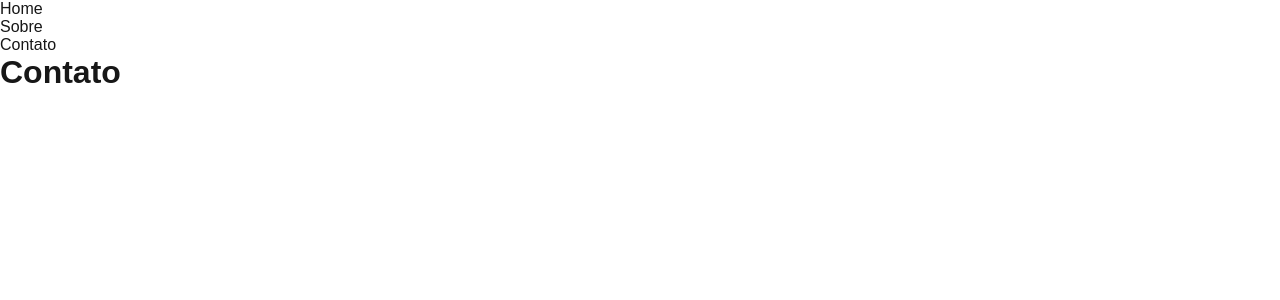
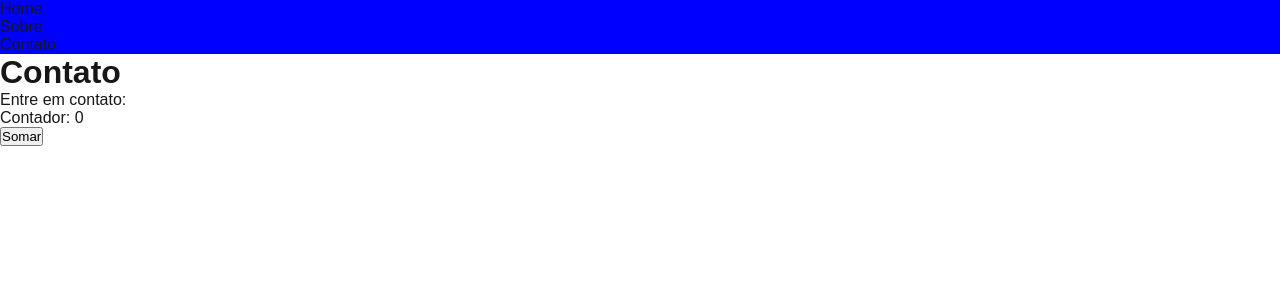
Before and after one commit to wagnerferreiraf/projeto-front-2b, a Next.js app: page /contato in a window 1280 px wide. Shown: the top 300 px of the page. Built offline with nearby package versions, Linux system fonts and the light colour scheme.

Commit message:
Aula do dia 06/08/2026

```diff
--- a/src/app/contato/page.js
+++ b/src/app/contato/page.js
@@ -1,9 +1,20 @@
 import styles from './page.module.css';
 
 export default function Contato() {
+    let msg = 'Entre em contato:';
+    let cont = 0;
+
+    const somar = () => {
+        cont++;
+        console.log('Contador: ' + cont);
+    }
+
     return (
         <main>
             <h1>Contato</h1>
+            <p>{msg}</p>
+            <p>Contador: {cont}</p>
+            <button onClick={somar}>Somar</button>
         </main>
     )
 }
--- a/src/app/page.js
+++ b/src/app/page.js
@@ -1,3 +1,4 @@
+import Image from "next/image";
 import styles from "./page.module.css";
 
 export default function Home() {
@@ -6,6 +7,7 @@ export default function Home() {
       <main className={styles.main}>
         <h1 className={styles.titulo}>Meu título</h1>
         <p>Página principal</p>
+        <Image src='/image.png' alt="IFRO" width={300} height={300} loading="eager" />
       </main>
     </div>
   );
--- a/src/components/Header/Header.module.css
+++ b/src/components/Header/Header.module.css
@@ -0,0 +1,3 @@
+.header {
+    background-color: blue;
+}
--- a/src/components/Header/index.js
+++ b/src/components/Header/index.js
@@ -2,13 +2,15 @@ import Link from 'next/link';
 import styles from './Header.module.css';
 
 export default function Header() {
+
+    const menu = ['/', '/sobre', '/contato']
     return (
-        <header>
+        <header className={styles.header}>
             <nav>
                 <ul>
-                    <li><Link href='/'>Home</Link></li>
-                    <li><Link href='/sobre'>Sobre</Link></li>
-                    <li><Link href='/contato'>Contato</Link></li>
+                    <li><Link href={menu[0]}>Home</Link></li>
+                    <li><Link href={menu[1]}>Sobre</Link></li>
+                    <li><Link href={menu[2]}>Contato</Link></li>
                 </ul>
             </nav>
         </header>
```
Also changed, not shown: public/image.png (added).
